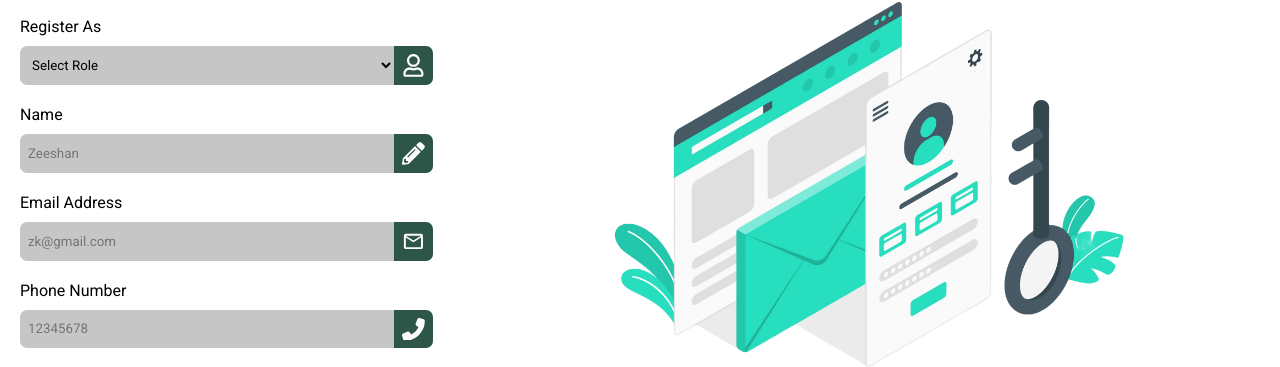
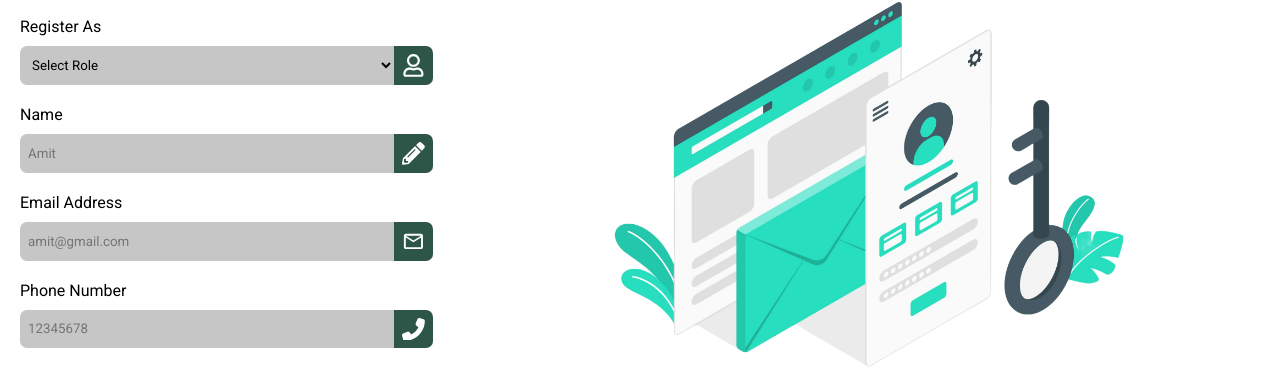
Before and after one commit to AmitBiradar1202/JobDekho, a React (Vite) app in the folder FRONTEND/: page /register in a window 1280 px wide. Shown: the part 198-565 px from the top of the page. Built offline with nearby package versions, Linux system fonts and the light colour scheme; no server answers.

Commit message:
Update Register.jsx

```diff
--- a/FRONTEND/src/components/Auth/Register.jsx
+++ b/FRONTEND/src/components/Auth/Register.jsx
@@ -73,7 +73,7 @@ const Register = () => {
               <div>
                 <input
                   type="text"
-                  placeholder="Zeeshan"
+                  placeholder="Amit"
                   value={name}
                   onChange={(e) => setName(e.target.value)}
                 />
@@ -85,7 +85,7 @@ const Register = () => {
               <div>
                 <input
                   type="email"
-                  placeholder="zk@gmail.com"
+                  placeholder="amit@gmail.com"
                   value={email}
                   onChange={(e) => setEmail(e.target.value)}
                 />
```
